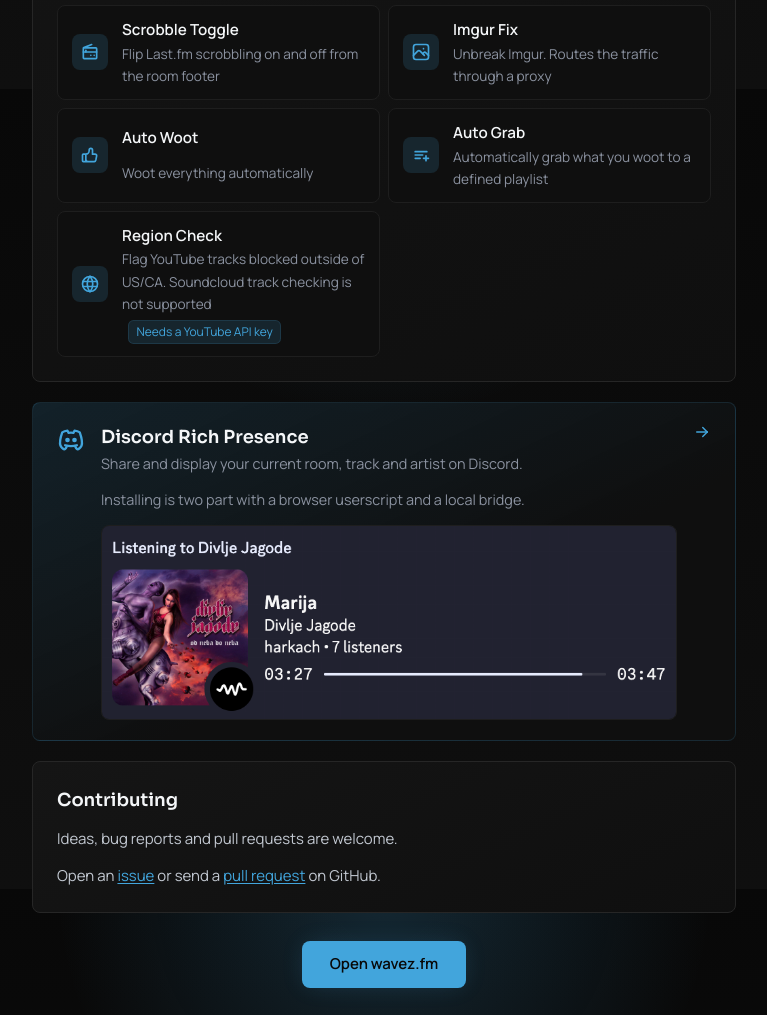
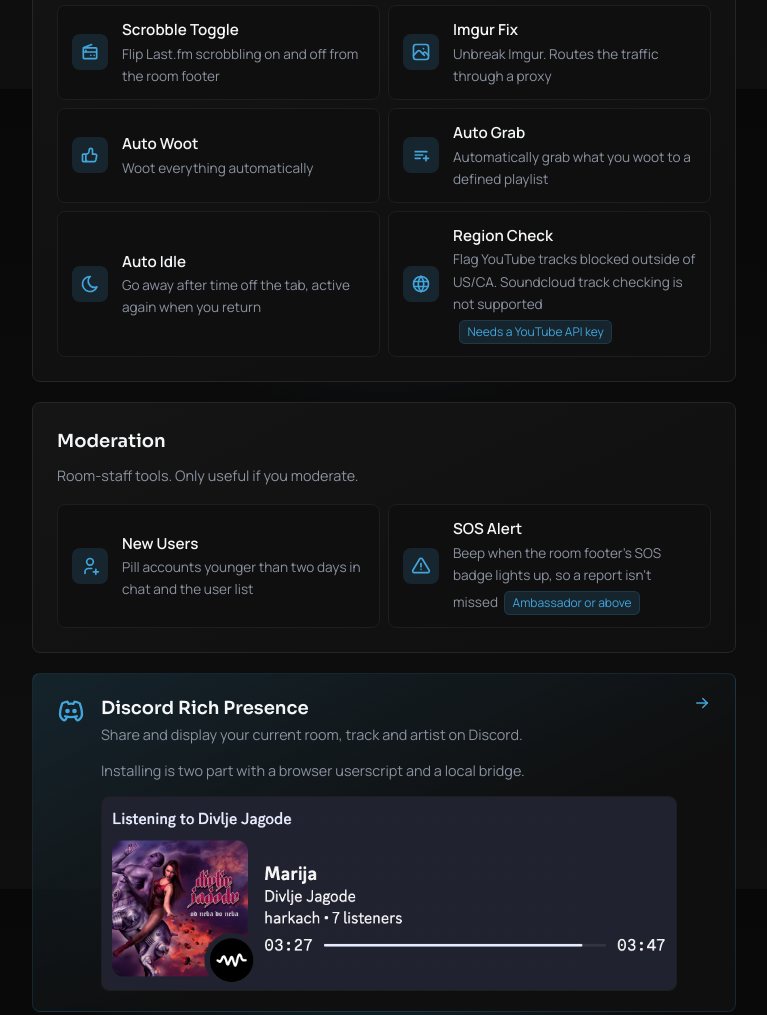
Before and after one commit to fluteds/wavez, a plain HTML site: page index.html in a window 1280 px wide. Shown: the part 1511-2526 px from the top of the page, without its empty margins (256-1023 px from the left). Drawn offline with Linux system fonts and the light colour scheme.

Commit message:
docs: list auto idle and split moderation scripts on readme and site

```diff
--- a/index.html
+++ b/index.html
@@ -142,6 +142,7 @@
             display: grid;
             grid-template-columns: auto 1fr;
             align-items: center;
+            align-content: center;
             column-gap: .875rem;
             padding: .75rem .875rem;
             border: 1px solid var(--border-light);
@@ -304,6 +305,9 @@
         <symbol id="language" viewBox="0 0 24 24"><path d="M9 6.371c0 4.418 -2.239 6.629 -5 6.629" /><path d="M4 6.371h7" /><path d="M5 9c0 2.144 2.252 3.908 6 4" /><path d="M12 20l4 -9l4 9" /><path d="M19.1 18h-6.2" /><path d="M6.694 3l.793 .582" /></symbol>
         <symbol id="spotify" viewBox="0 0 24 24"><path d="M3 12a9 9 0 1 0 18 0a9 9 0 1 0 -18 0" /><path d="M8 11.973c2.5 -1.473 5.5 -.973 7.5 .527" /><path d="M9 15c1.5 -1 4 -1 5 .5" /><path d="M7 9c2 -1 6 -2 10 .5" /></symbol>
         <symbol id="sidebar" viewBox="0 0 24 24"><path d="M4 6a2 2 0 0 1 2 -2h12a2 2 0 0 1 2 2v12a2 2 0 0 1 -2 2h-12a2 2 0 0 1 -2 -2l0 -12" /><path d="M15 4l0 16" /></symbol>
+        <symbol id="moon" viewBox="0 0 24 24"><path d="M12 3c.132 0 .263 0 .393 0a7.5 7.5 0 0 0 7.92 12.446a9 9 0 1 1 -8.313 -12.454z" /></symbol>
+        <symbol id="user-plus" viewBox="0 0 24 24"><path d="M8 7a4 4 0 1 0 8 0a4 4 0 0 0 -8 0" /><path d="M16 19h6" /><path d="M19 16v6" /><path d="M6 21v-2a4 4 0 0 1 4 -4h4" /></symbol>
+        <symbol id="alert-triangle" viewBox="0 0 24 24"><path d="M12 9v4" /><path d="M10.363 3.591l-8.106 13.534a1.914 1.914 0 0 0 1.636 2.871h16.214a1.914 1.914 0 0 0 1.636 -2.87l-8.106 -13.536a1.914 1.914 0 0 0 -3.274 0z" /><path d="M12 16h.01" /></symbol>
         <symbol id="photo" viewBox="0 0 24 24"><path d="M15 8h.01" /><path d="M3 6a3 3 0 0 1 3 -3h12a3 3 0 0 1 3 3v12a3 3 0 0 1 -3 3h-12a3 3 0 0 1 -3 -3v-12" /><path d="M3 16l5 -5c.928 -.893 2.072 -.893 3 0l5 5" /><path d="M14 14l1 -1c.928 -.893 2.072 -.893 3 0l3 3" /></symbol>
         <symbol id="thumb-up" viewBox="0 0 24 24"><path d="M7 11v8a1 1 0 0 1 -1 1h-2a1 1 0 0 1 -1 -1v-7a1 1 0 0 1 1 -1h3a4 4 0 0 0 4 -4v-1a2 2 0 0 1 4 0v5h3a2 2 0 0 1 2 2l-1 5a2 3 0 0 1 -2 2h-7a3 3 0 0 1 -3 -3" /></symbol>
         <symbol id="playlist-add" viewBox="0 0 24 24"><path d="M19 8h-14" /><path d="M5 12h9" /><path d="M11 16h-6" /><path d="M15 16h6" /><path d="M18 13v6" /></symbol>
@@ -370,7 +374,17 @@
                 <li><a href="https://github.com/fluteds/wavez/raw/main/userscripts/wavez-imgur.user.js"><span><svg class="i" aria-hidden="true"><use href="#photo" /></svg></span><b>Imgur Fix</b><small>Unbreak Imgur. Routes the traffic through a proxy</small></a></li>
                 <li><a href="https://github.com/fluteds/wavez/raw/main/userscripts/wavez-auto-woot.user.js"><span><svg class="i" aria-hidden="true"><use href="#thumb-up" /></svg></span><b>Auto Woot</b><small>Woot everything automatically</small></a></li>
                 <li><a href="https://github.com/fluteds/wavez/raw/main/userscripts/wavez-auto-grab.user.js"><span><svg class="i" aria-hidden="true"><use href="#playlist-add" /></svg></span><b>Auto Grab</b><small>Automatically grab what you woot to a defined playlist</small></a></li>
+                <li><a href="https://github.com/fluteds/wavez/raw/main/userscripts/wavez-auto-idle.user.js"><span><svg class="i" aria-hidden="true"><use href="#moon" /></svg></span><b>Auto Idle</b><small>Go away after time off the tab, active again when you return</small></a></li>
                 <li><a href="https://github.com/fluteds/wavez/raw/main/userscripts/wavez-region-check.user.js"><span><svg class="i" aria-hidden="true"><use href="#world" /></svg></span><b>Region Check</b><small>Flag YouTube tracks blocked outside of US/CA. Soundcloud track checking is not supported<em class="note">Needs a YouTube API key</em></small></a></li>
+            </ul>
+        </section>
+
+        <section>
+            <h2>Moderation</h2>
+            <p class="hint">Room-staff tools. Only useful if you moderate.</p>
+            <ul>
+                <li><a href="https://github.com/fluteds/wavez/raw/main/userscripts/wavez-new-users.user.js"><span><svg class="i" aria-hidden="true"><use href="#user-plus" /></svg></span><b>New Users</b><small>Pill accounts younger than two days in chat and the user list</small></a></li>
+                <li><a href="https://github.com/fluteds/wavez/raw/main/userscripts/wavez-sos-alert.user.js"><span><svg class="i" aria-hidden="true"><use href="#alert-triangle" /></svg></span><b>SOS Alert</b><small>Beep when the room footer's SOS badge lights up, so a report isn't missed<em class="note">Ambassador or above</em></small></a></li>
             </ul>
         </section>
 
```
Also changed, not shown: readme.md.
